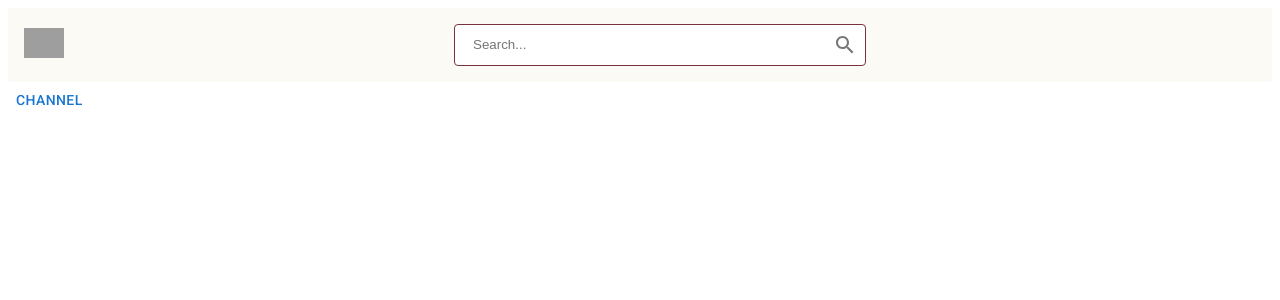
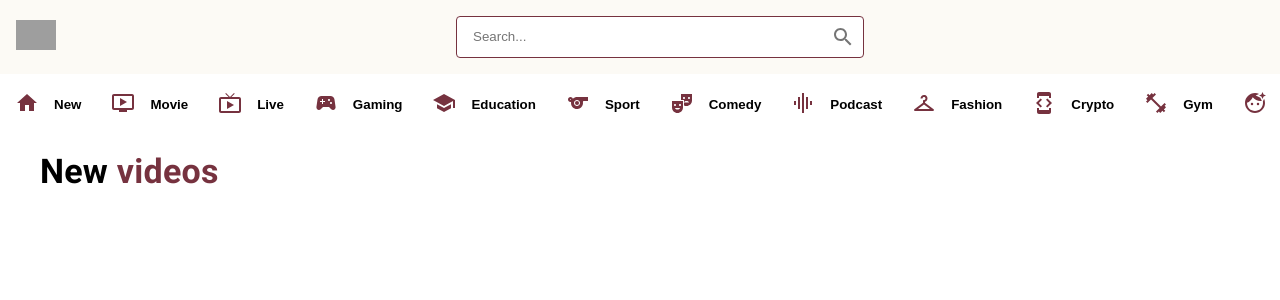
Before and after one commit to farmix2003/Sammi-Tube-React, a React (Create React App) app: page / in a window 1280 px wide. Shown: the top 300 px of the page. Built offline with nearby package versions, Linux system fonts and the light colour scheme; grey boxes are pictures that could not be loaded.

Commit message:
Category section codes

```diff
--- /dev/null
+++ b/src/components/category/category.jsx
@@ -0,0 +1,23 @@
+import { Stack } from "@mui/material";
+import { category } from "../../constants";
+import { color } from "../../constants/colors";
+const Category = () => {
+  return (
+    <Stack direction={"row"} sx={{ overflowX: "scroll" }}>
+      {category.map((item) => (
+        <button
+          key={item.name}
+          className="category-btn"
+          style={{ borderRadius: "0" }}
+        >
+          <span style={{ color: color.secondary, marginRight: "15px" }}>
+            {item.icon}
+          </span>
+          <span style={{ opacity: "1" }}>{item.name}</span>
+        </button>
+      ))}
+    </Stack>
+  );
+};
+
+export default Category;
--- a/src/components/main/main.jsx
+++ b/src/components/main/main.jsx
@@ -1,10 +1,21 @@
-import { Link } from "react-router-dom";
-import { Button } from "@mui/material";
+import { Box, Container, Stack, Typography } from "@mui/material";
+import { useState } from "react";
+import { color } from "../../constants/colors";
+import Category from "../category/category";
 const Main = () => {
+  const [selectedCategory, setSelectedCategory] = useState("New");
   return (
-    <Link to={"/channel"}>
-      <Button>Channel</Button>
-    </Link>
+    <Stack>
+      <Category />
+      <Box p={2} sx={{ height: "90vh" }}>
+        <Container maxWidth={"90%"}>
+          <Typography variant="h4" mb={2} fontWeight="bold">
+            {selectedCategory}{" "}
+            <span style={{ color: color.secondary }}>videos</span>
+          </Typography>
+        </Container>
+      </Box>
+    </Stack>
   );
 };
 
--- a/src/components/navbar/navbar.jsx
+++ b/src/components/navbar/navbar.jsx
@@ -10,7 +10,12 @@
       alignItems={"center"}
       justifyContent={"space-between"}
       p={2}
-      sx={{ zIndex: 999, position: "sticky", background: color.primary }}
+      sx={{
+        zIndex: 999,
+        position: "sticky",
+        top: 0,
+        background: color.primary,
+      }}
     >
       <Link to={"/"}>
         <img src={logo} alt="logo" height={30} />
--- a/src/constants/index.js
+++ b/src/constants/index.js
@@ -1 +1,33 @@
+import {
+  Checkroom,
+  DeveloperMode,
+  FaceRetouchingNatural,
+  FitnessCenter,
+  GraphicEq,
+  Home,
+  LiveTv,
+  MusicNote,
+  OndemandVideo,
+  School,
+  Sports,
+  SportsEsports,
+  TheaterComedy,
+} from "@mui/icons-material";
+
 export const logo = "https://pbs.twimg.com/media/Ex4a77fXMAEMmtl.jpg";
+
+export const category = [
+  { name: "New", icon: <Home /> },
+  { name: "Movie", icon: <OndemandVideo /> },
+  { name: "Live", icon: <LiveTv /> },
+  { name: "Gaming", icon: <SportsEsports /> },
+  { name: "Education", icon: <School /> },
+  { name: "Sport", icon: <Sports /> },
+  { name: "Comedy", icon: <TheaterComedy /> },
+  { name: "Podcast", icon: <GraphicEq /> },
+  { name: "Fashion", icon: <Checkroom /> },
+  { name: "Crypto", icon: <DeveloperMode /> },
+  { name: "Gym", icon: <FitnessCenter /> },
+  { name: "Beauty", icon: <FaceRetouchingNatural /> },
+  { name: "Music", icon: <MusicNote /> },
+];
--- a/src/index.css
+++ b/src/index.css
@@ -1,5 +1,44 @@
+*{
+  margin: 0;
+  padding: 0;
+  box-sizing: border-box;
+}
 .search-bar{
   border: none;
   outline: none;
   width: 350px;
 }
+::-webkit-scrollbar{
+  width: 0;
+  height: 2px;
+}
+::-webkit-scrollbar-thumb{
+  background-color: rgb(114, 113, 113);
+  border-radius: 10px;
+  height: 200px;
+}
+::-webkit-scrollbar-track{
+  background-color: transparent;
+}
+.category-btn{
+  font-weight: bold !important;
+  text-transform: capitalize;
+  display: flex;
+  align-items: center;
+  justify-content: start;
+  cursor: pointer;
+  background: transparent;
+  outline: none;
+  border: none;
+  padding: 7px 15px;
+  margin: 10px 0px;
+  border-radius: 20px;
+  transition: all 0.3s ease;
+}
+.category-btn:hover{
+  background-color: #76323f !important;
+  color: #ffffff !important;
+}
+.category-btn:hover span{
+  color: #ffffff !important;
+}
```
